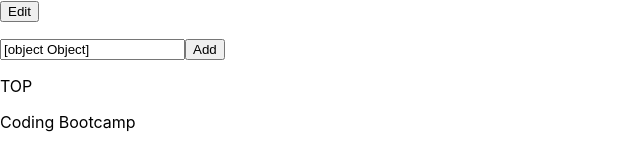
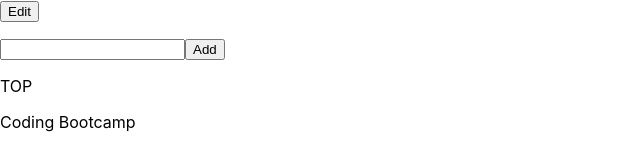
Before and after one commit to Kingbot13/cv, a React (Create React App) app: page / in a window 1280 px wide. Shown: the top 150 px of the page, without its empty margins (0-640 px from the left). Built offline with nearby package versions, Linux system fonts and the light colour scheme.

Commit message:
install uniqid package and add it to state

```diff
--- a/package.json
+++ b/package.json
@@ -9,6 +9,7 @@
     "react": "^17.0.2",
     "react-dom": "^17.0.2",
     "react-scripts": "5.0.0",
+    "uniqid": "^5.4.0",
     "web-vitals": "^2.1.2"
   },
   "scripts": {
--- a/src/App.js
+++ b/src/App.js
@@ -2,6 +2,7 @@ import React, {Component} from 'react';
 import Contact from './components/Contact';
 import Education from './components/Education';
 import Work from './components/Work';
+import uniqid from 'uniqid';
 
 
 class App extends Component {
@@ -10,22 +11,29 @@ class App extends Component {
     this.state = {
       show: true,
       contacts: [],
-      item: {text: ''},
+      item: {
+        text: '',
+        id: uniqid(),
+      },
     }
   }
 
   handleChange = (e) => {
     this.setState({
       item: {
-        text: e.target.value
+        text: e.target.value,
+        id: this.state.item.id
       }
     });
   }
 
-  addContact = (e) => {
+  addContact = () => {
     this.setState({
       contacts: this.state.contacts.concat(this.state.item),
-      item : {text: ''}
+      item : {
+        text: '',
+        id: uniqid()
+      }
     });
   }
 
@@ -38,7 +46,7 @@ class App extends Component {
           <div>
             <Contact items={contacts}/>
             {this.state.show &&
-            <input id='contact' onChange={this.handleChange} value={item}></input>}
+            <input id='contact' type='text' onChange={this.handleChange} value={item.text}></input>}
             <button type='button'>Add</button>
           </div>
           <div>
```
Also changed, not shown: 1 other file (tests, documents, lock files or other folders).
